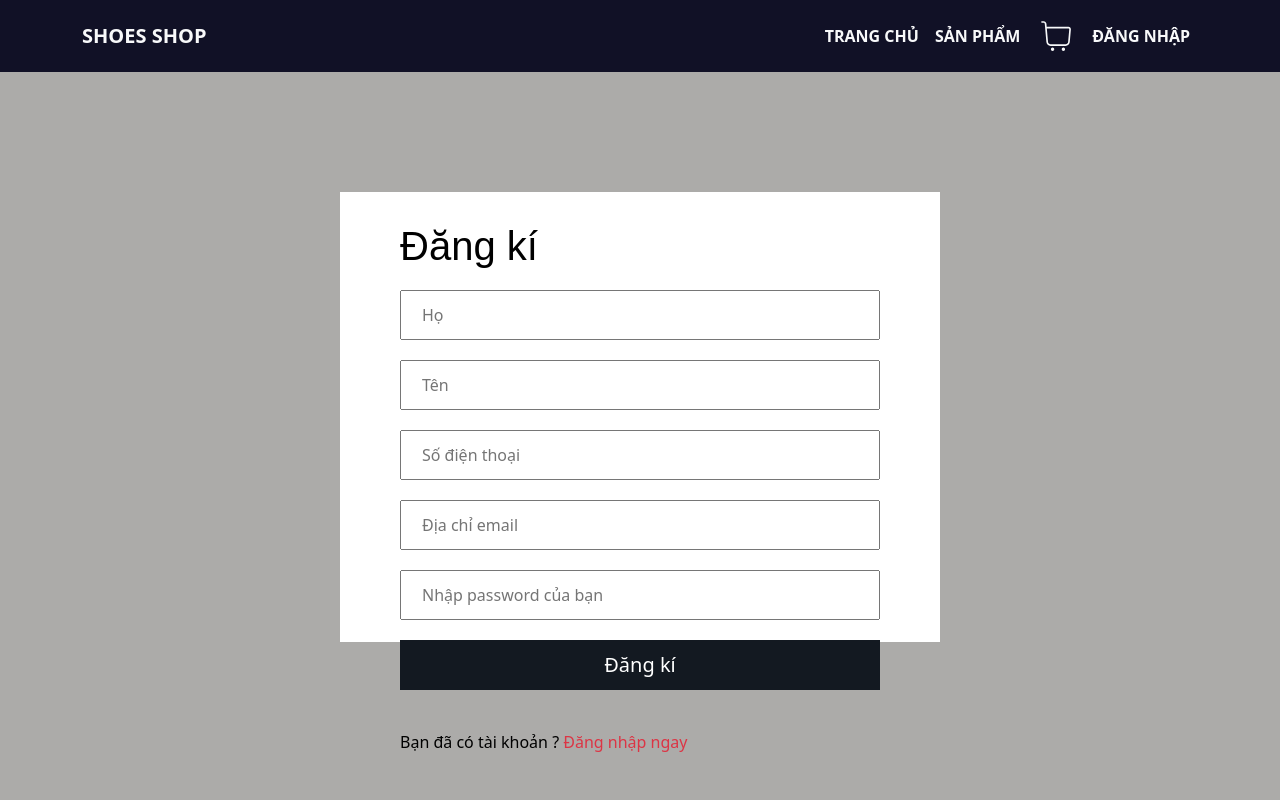
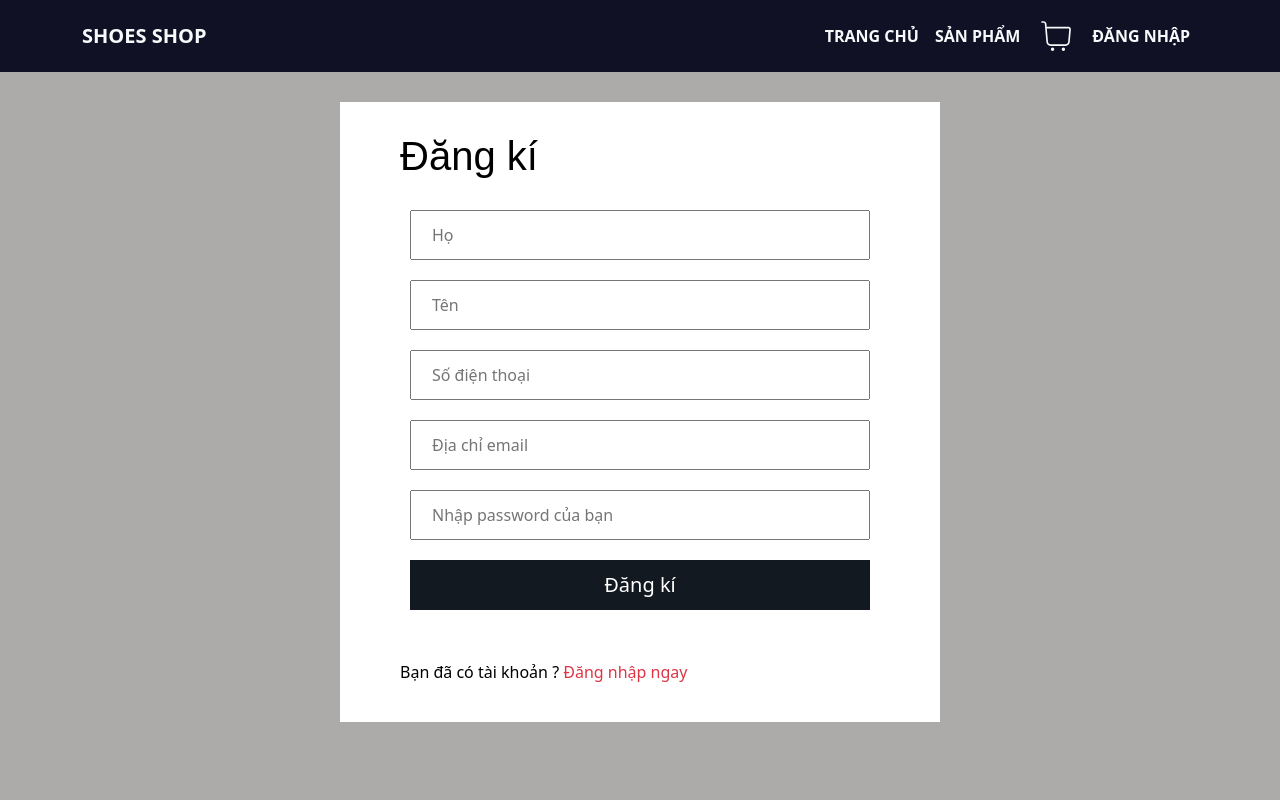
Before and after one commit to phuocckt/Do_An_Tot_Nghiep, a React (Create React App) app in the folder my-app/: page /register in a window 1280 px wide. Shown: the top 800 px of the page. Built offline with nearby package versions, Linux system fonts and the light colour scheme.

Commit message:
design form register

```diff
--- a/my-app/src/pages/css/LoginSignup.css
+++ b/my-app/src/pages/css/LoginSignup.css
@@ -22,6 +22,8 @@
 .signup form{
     display: flex;
     flex-direction: column;
+    background-color: white;
+    padding: 10px;
     gap: 20px;
     margin: 20px 0;
 }
@@ -50,7 +52,8 @@
 }
 .signup{
     height: 100vh;
+    padding-top: 30px;
 }
 .signup-container{
-    height: 450px;
+    height: 620px;
 }
```
